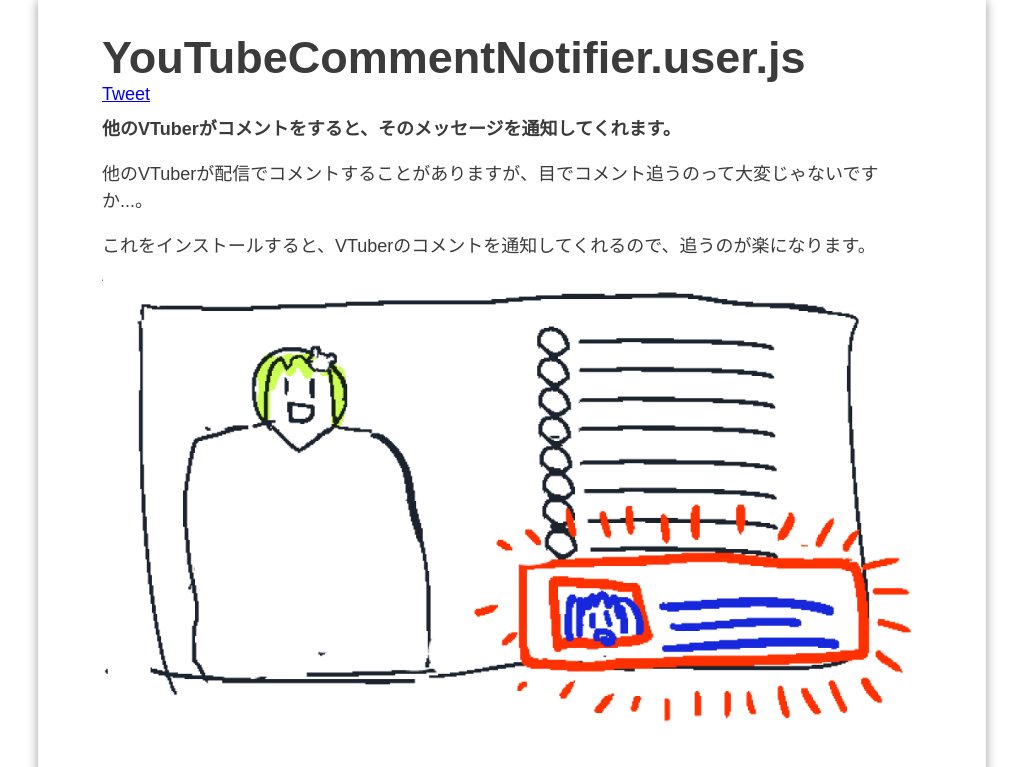
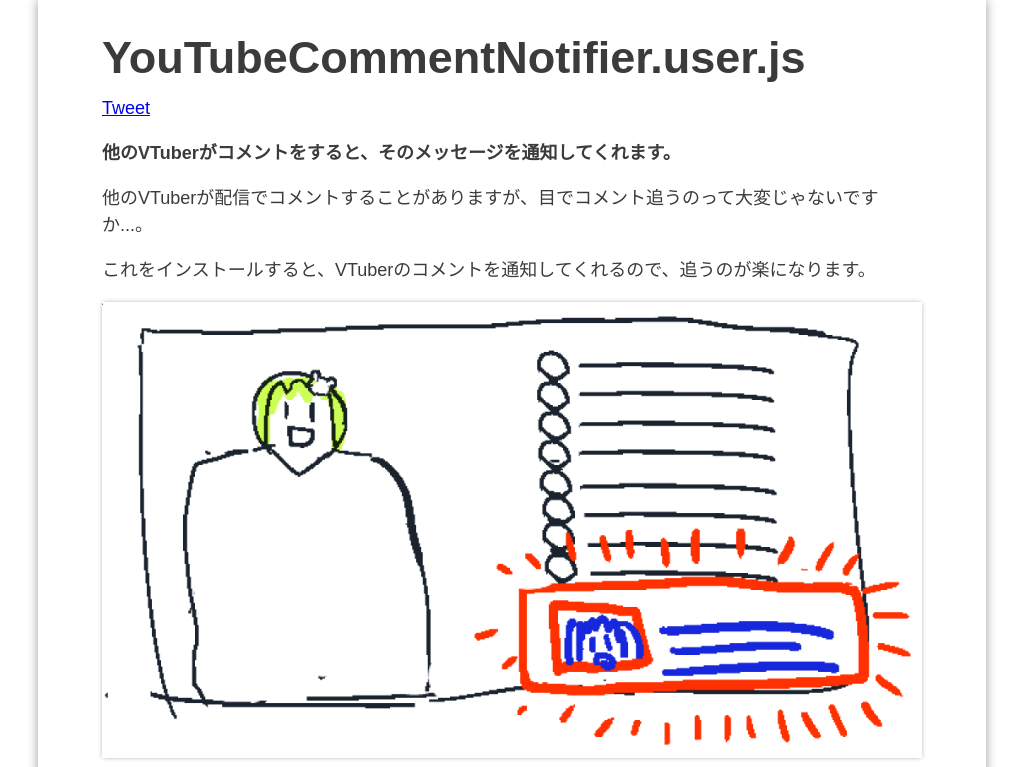
Before and after one commit to syusui-s/LiveStreamChatNotifier.user.js, a plain HTML site: page index.html in a window 1280 px wide. Shown: the top 767 px of the page, without its empty margins (128-1151 px from the left). Drawn offline with Linux system fonts and the light colour scheme.

Commit message:
色々デザイン修正

```diff
--- a/index.html
+++ b/index.html
@@ -5,19 +5,20 @@
 		<title>YouTubeCommentNotifier.user.js - 他のVTuberのYouTubeコメントを通知してくれます</title>
 		<link rel="stylesheet" href="main.css" type="text/css" media="screen" charset="utf-8">
 		<meta name="description" content="他のVTuberのYouTubeコメントを通知してくれます">
+		<script async src="https://platform.twitter.com/widgets.js" charset="utf-8"></script>
 	</head>
 	<body>
 
 		<header id="page-header">
 		<h1 id="youtubecommentnotifier.user.js">YouTubeCommentNotifier.user.js</h1>
-		<a href="https://twitter.com/share?ref_src=twsrc%5Etfw" class="twitter-share-button" data-text="VTuberのYouTubeコメントを通知してくれるソフトです YouTubeCommentNotifier.user.js" data-url="https://syusui-s.github.io/YouTubeCommentNotifier.user.js/" data-show-count="false">Tweet</a><script async src="https://platform.twitter.com/widgets.js" charset="utf-8"></script>
-		</header>
+		<p>
+		<a href="https://twitter.com/share?ref_src=twsrc%5Etfw" class="twitter-share-button" data-text="VTuberのYouTubeコメントを通知してくれるソフトです YouTubeCommentNotifier.user.js" data-url="https://syusui-s.github.io/YouTubeCommentNotifier.user.js/" data-show-count="false" data-size="large">Tweet</a>		</header>
 
 		<p><strong>他のVTuberがコメントをすると、そのメッセージを通知してくれます。</strong></p>
 		<p>他のVTuberが配信でコメントすることがありますが、目でコメント追うのって大変じゃないですか...。</p>
 		<p>これをインストールすると、VTuberのコメントを通知してくれるので、追うのが楽になります。</p>
 
-		<p><img src="./screenshot.png" alt="このように" width="820"></p>
+		<p><img class="screenshot" src="./screenshot.png" alt="このように" width="820"></p>
 
 		<h2>インストール</h2>
 
--- a/main.css
+++ b/main.css
@@ -123,7 +123,7 @@ div.big-centered {
 	width: 560px;
 }
 
-img#screenshot {
+img.screenshot {
 	display: block;
 	box-shadow: #999 0 0px 5px -1px;
 	margin: auto;
```
